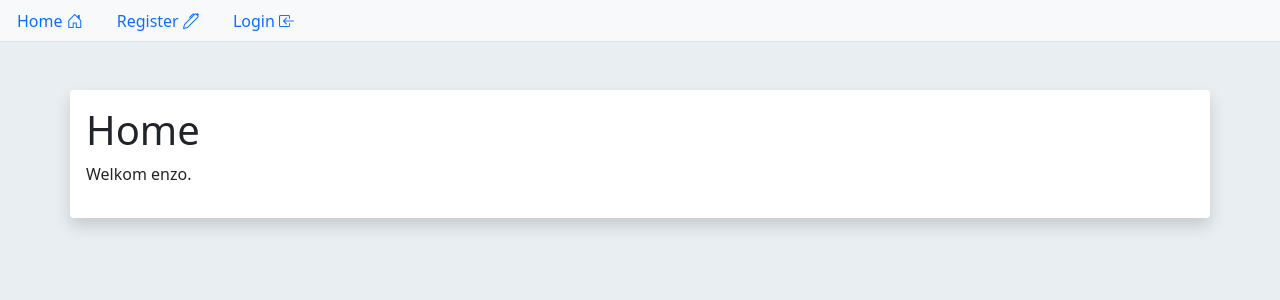
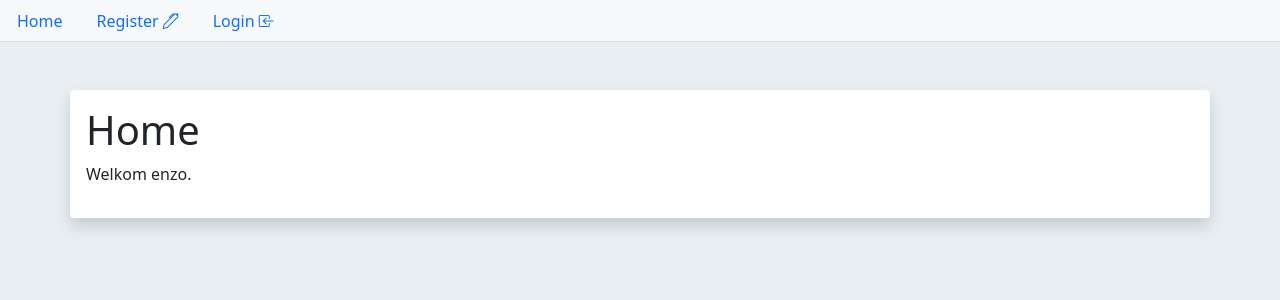
Before and after one commit to grishian/grishianapp, a Flask app: page / in a window 1280 px wide. Shown: the top 300 px of the page. Run offline with Flask 2, Linux system fonts and the light colour scheme.

Commit message:
icons removed in nav

```diff
--- a/myapp/templates/index.html
+++ b/myapp/templates/index.html
@@ -26,12 +26,12 @@
 {% block navbar%}
 <ul class="nav nav-tabs bg-light">
     <li class="nav-item">
-        <a class="nav-link" href="{{url_for('bp_general.do_home')}}">Home <i class="bi bi-house-door"></i></a>
+        <a class="nav-link" href="{{url_for('bp_general.do_home')}}">Home</a>
     </li>
 
     {% if current_user.is_authenticated %}
     <li class="nav-item">
-        <a class="nav-link" href="{{url_for('bp_user.do_user', name='test')}}">Profile <i class="bi bi-person"></i></a>
+        <a class="nav-link" href="{{url_for('bp_user.do_user', name='test')}}">Profile</a>
     </li>
     <li class="nav-item">
         <a class="nav-link" href="{{url_for('bp_user.do_logout')}}">Logout <i class="bi bi-box-arrow-right"></i></a>
```
